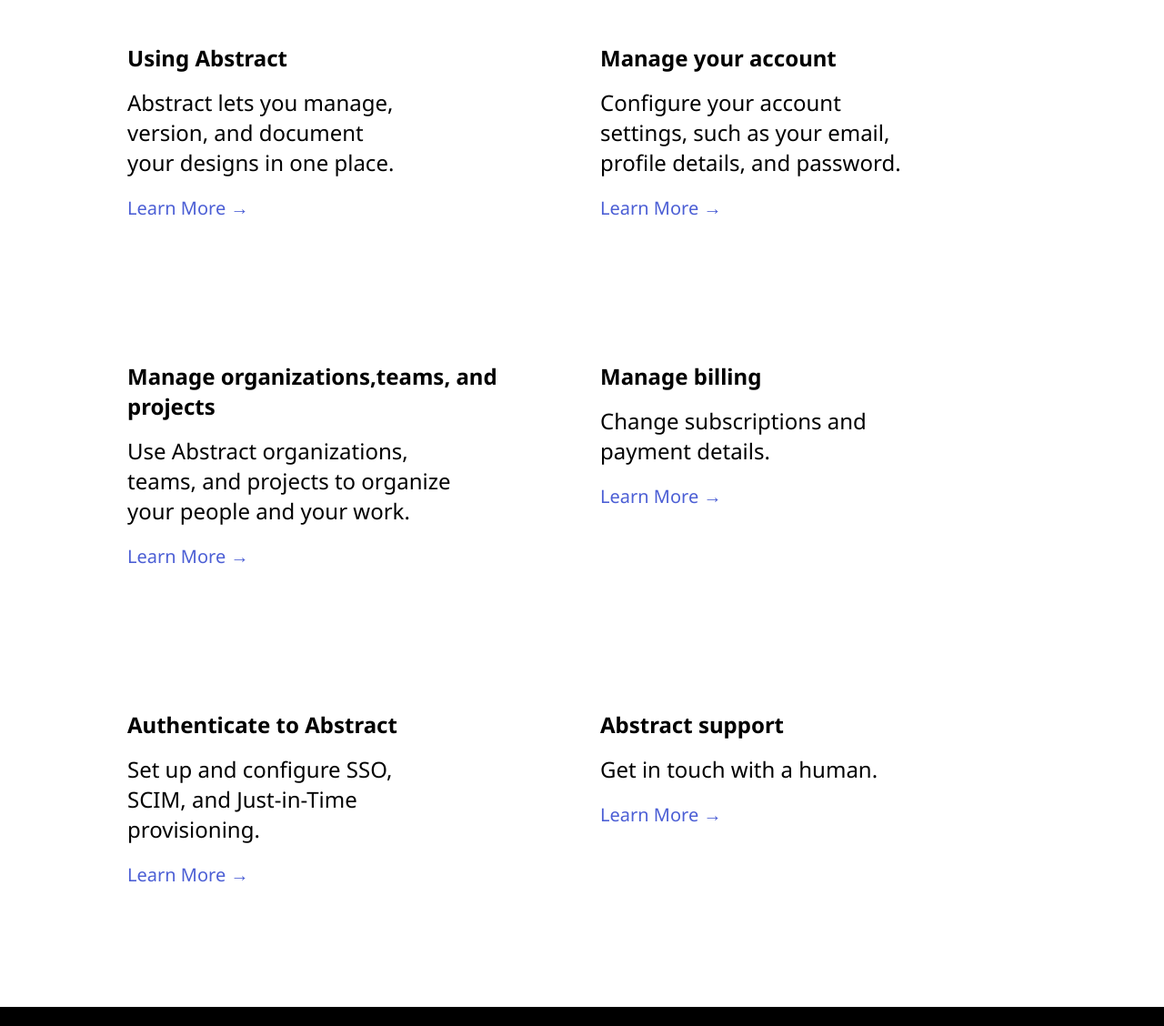
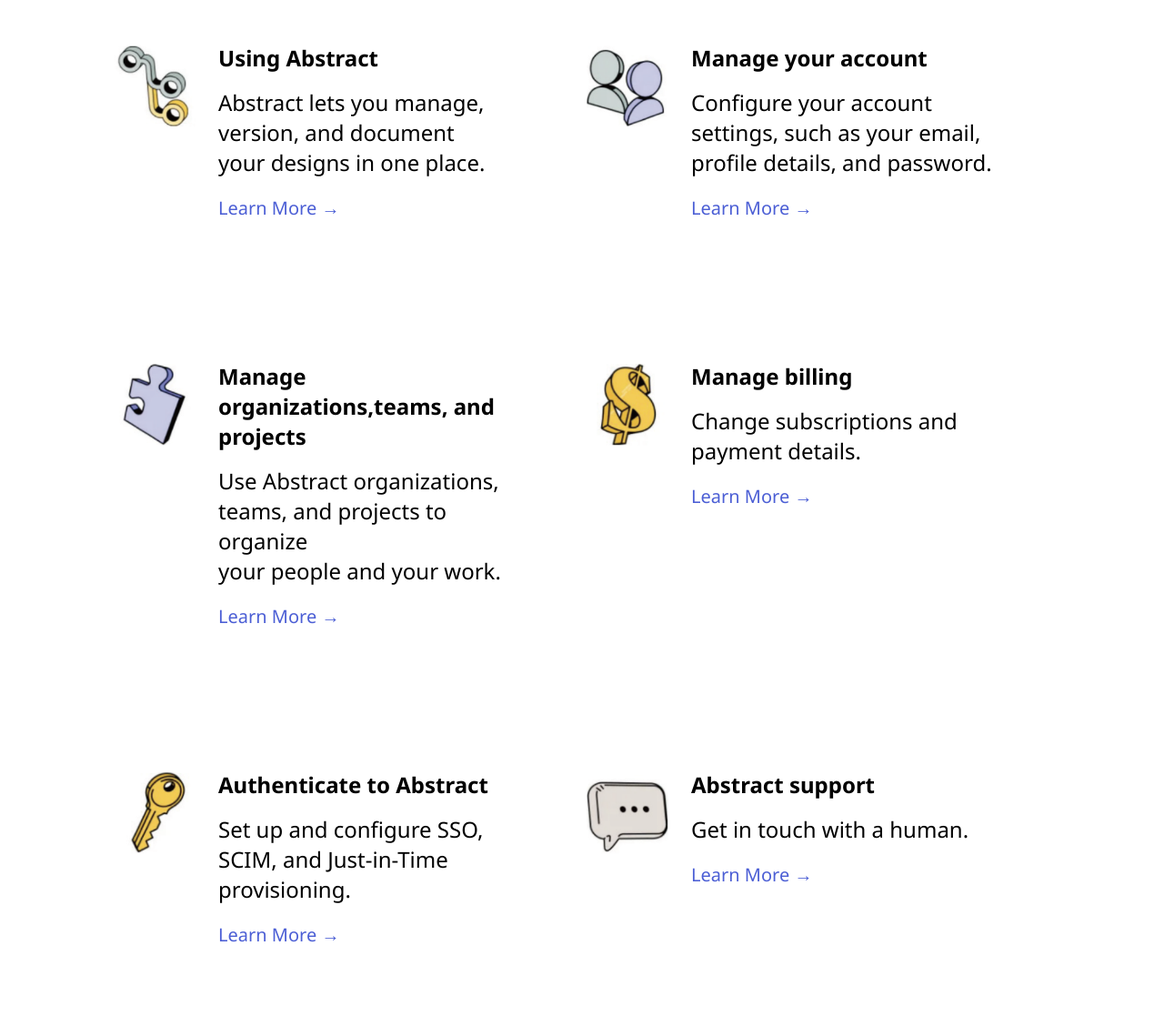
Before and after one commit to Genie0214/WMD241_202220329, a plain HTML site: page src/w7/assignment/index.html in a window 1280 px wide. Shown: the part 614-1742 px from the top of the page at 91% size. Drawn offline with Linux system fonts and the light colour scheme.

Commit message:
파일 위치 변경 및 상대경로로 변경

```diff
--- a/src/w7/assignment/index.html
+++ b/src/w7/assignment/index.html
@@ -9,7 +9,7 @@
   <body>
     <div class="section-top">
       <div class="button">
-        <img src="./assets/로고.png" alt="로고입니다" />
+        <img src="../assignment/assets/로고.png" alt="로고입니다" />
         <div class="button-flex-child-opt-1"><p>Abstract</p></div>
         <div class="button-flex-child-opt-2"><p>Help Center</p></div>
         <div class="button-flex-child-opt-3"><p>Submit a request</p></div>
@@ -30,7 +30,7 @@
     <div class="section-white">
       <div class="category">
         <div class="category-icon">
-          <img src="./assets/1.png" alt="" />
+          <img src="../assignment/assets/1.png" alt="" />
         </div>
         <div class="category-list">
           <div class="category-list-child-1">
@@ -46,7 +46,7 @@
 
       <div class="category">
         <div class="category-icon">
-          <img src="./assets/2.png" alt="" />
+          <img src="../assignment/assets/2.png" alt="" />
         </div>
         <div class="category-list">
           <div class="category-list-child-2">
@@ -62,7 +62,7 @@
 
       <div class="category">
         <div class="category-icon">
-          <img src="./assets/3.png" alt="" />
+          <img src="../assignment/assets/3.png" alt="" />
         </div>
         <div class="category-list">
           <div class="category-list-child-3">
@@ -80,7 +80,7 @@
 
       <div class="category">
         <div class="category-icon">
-          <img src="./assets/4.png" alt="" />
+          <img src="../assignment/assets/4.png" alt="" />
         </div>
         <div class="category-list">
           <div class="category-list-child-4">
@@ -95,7 +95,7 @@
 
       <div class="category">
         <div class="category-icon">
-          <img src="./assets/5.png" alt="" />
+          <img src="../assignment/assets/5.png" alt="" />
         </div>
         <div class="category-list">
           <div class="category-list-child-5">
@@ -110,7 +110,7 @@
 
       <div class="category">
         <div class="category-icon">
-          <img src="./assets/6.png" alt="" />
+          <img src="../assignment/assets/6.png" alt="" />
         </div>
         <div class="category-list">
           <div class="category-list-child-6">
```
Also changed, not shown: src/w7/assignment/assets/1.png (renamed from assets/1.png), src/w7/assignment/assets/2.png (renamed from assets/2.png), src/w7/assignment/assets/3.png (renamed from assets/3.png), src/w7/assignment/assets/4.png (renamed from assets/4.png), src/w7/assignment/assets/5.png (renamed from assets/5.png), src/w7/assignment/assets/6.png (renamed from assets/6.png), src/w7/assignment/assets/로고.png (renamed from assets/로고.png).
